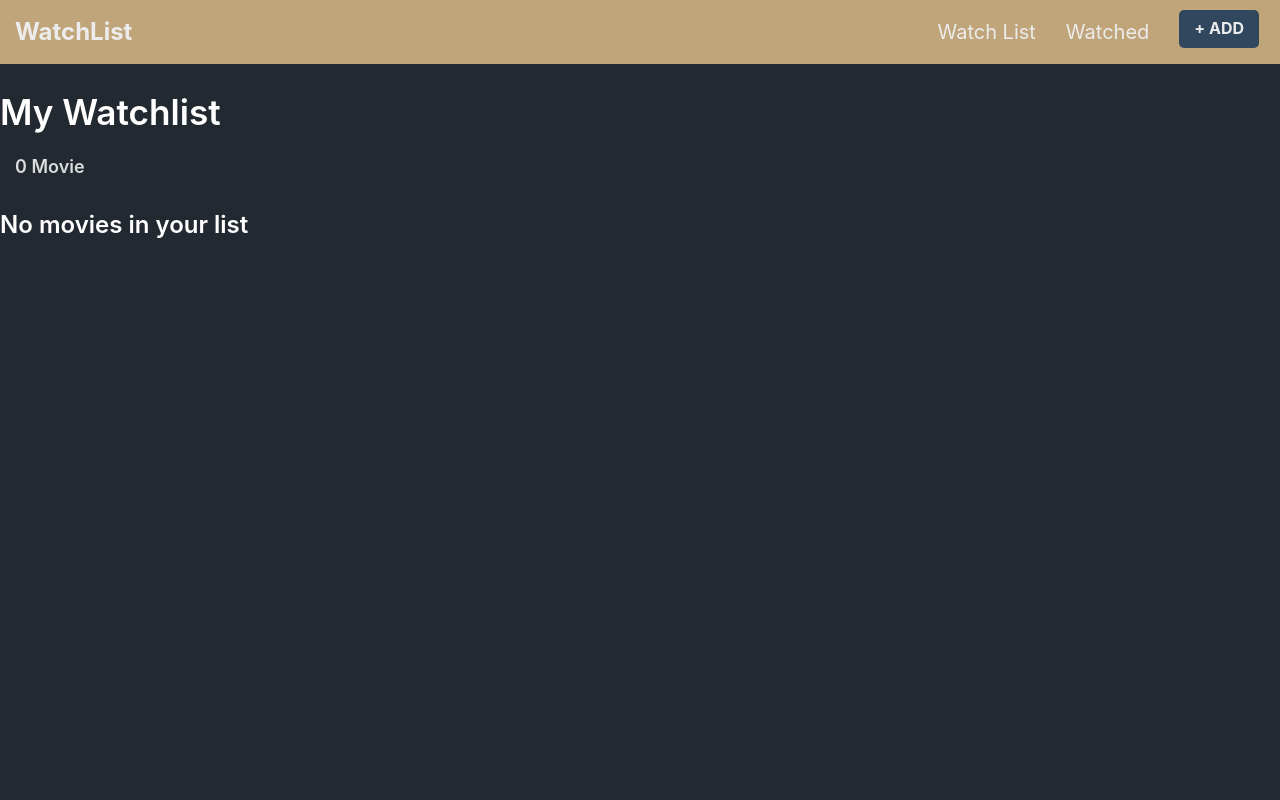
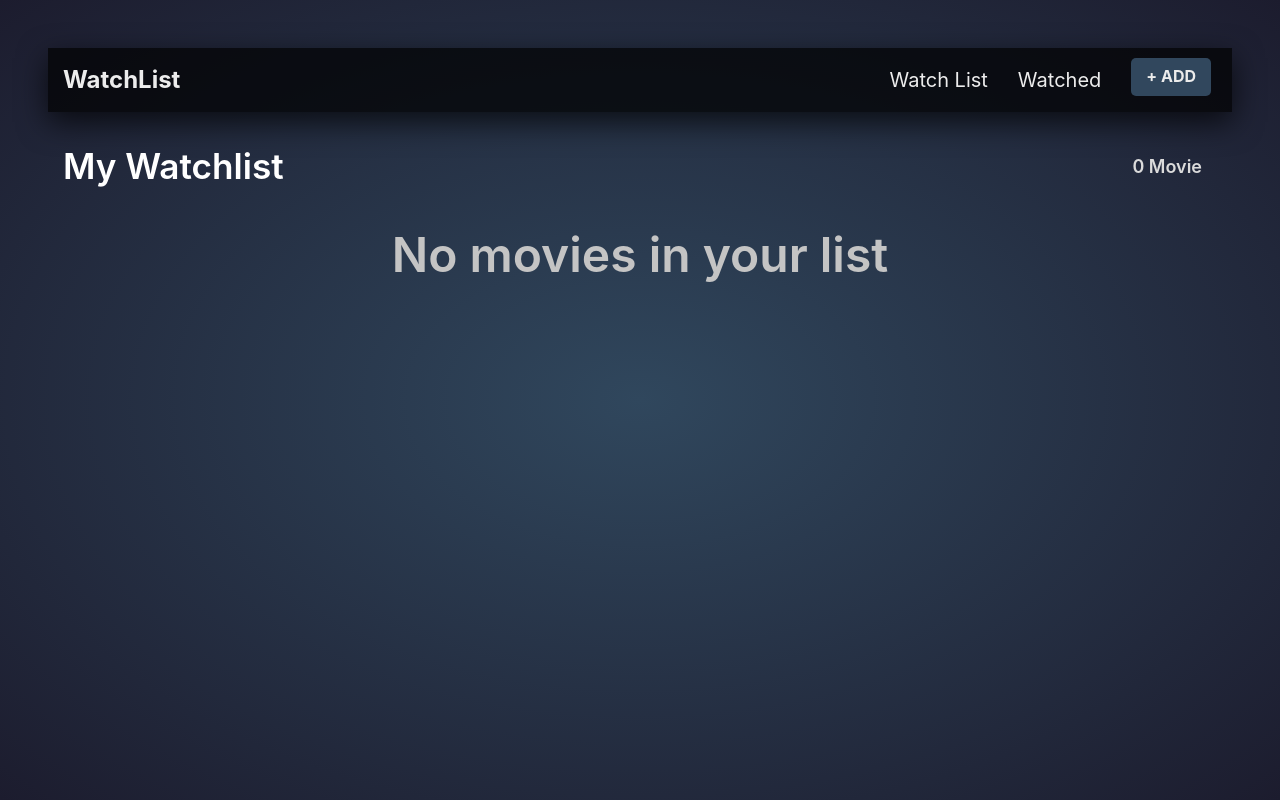
Before and after one commit to paubonilla/movie-playlist, a React (Create React App) app: page / in a window 1280 px wide. Built offline with nearby package versions, Linux system fonts and the light colour scheme.

Commit message:
update ui

```diff
--- a/src/App.js
+++ b/src/App.js
@@ -7,17 +7,20 @@ import Add from './pages/Add/Add'
 import './App.scss'
 import './lib/font-awesome/css/all.min.css'
 import { GlobalProvider } from './context/GlobalState'
+import { AppContainer } from './styled'
 
 function App() {
   return (
     <GlobalProvider>
       <Router>
+        <AppContainer>
           <Header />
           <Switch>
             <Route path="/" exact component={WatchList} />
             <Route path="/watched" component={Watched} />
             <Route path="/add" component={Add} />
           </Switch>
+        </AppContainer>
       </Router>
     </GlobalProvider>
   );
--- a/src/App.scss
+++ b/src/App.scss
@@ -4,7 +4,6 @@ body {
   padding: 0;
   margin: 0;
   max-width: none;
-  background-color: #222931;
 }
 
 *,
--- a/src/components/cards/MovieCard/index.js
+++ b/src/components/cards/MovieCard/index.js
@@ -2,17 +2,20 @@ import styled from 'styled-components'
 
 export const MovieCardContainer = styled.div`
   width: 100%;
-  border-radius: 5px;
+  border-radius: 10px;
   overflow: hidden;
   position: relative;
   border: 0;
   display: block;
+  box-shadow: 0px 10px 30px rgba(0, 0, 0, 0.7);
   img {
     width: 100%;
     display: block;
+    border-radius: 10px;
   }
   &:hover .overlay {
     border: 3px solid #4DD3C2;
+    border-radius: 10px;
   }
   .overlay {
     position: absolute;
--- a/src/components/cards/ResultCard/index.js
+++ b/src/components/cards/ResultCard/index.js
@@ -11,7 +11,7 @@ export const PosterWrapper = styled.div`
     width: 75px;
     height: 113px;
     background-color: #dbdada;
-    border-radius: 5px;
+    border-radius: 10px;
     margin-right: 15px;
     display: block;
     color: transparent;
--- a/src/components/layout/index.js
+++ b/src/components/layout/index.js
@@ -1,7 +1,8 @@
 import styled from 'styled-components'
 
 export const HeaderContainer = styled.div`
-  background-color: #C1A57A;
+  background-color: rgba(0, 0, 0, 0.7);
+  box-shadow: 0px 10px 30px rgba(0, 0, 0, 0.7);
   a {
     color: #ECECEC;
     font-size: 1.25rem;
--- a/src/pages/WatchList/WatchList.js
+++ b/src/pages/WatchList/WatchList.js
@@ -1,31 +1,33 @@
 import React, { useContext } from 'react'
 import { GlobalContext } from '../../context/GlobalState'
 import MovieCard from '../../components/cards/MovieCard/MovieCard'
+import { MoviePage, MovieGrid } from '../Watched/index'
+import { Container } from '../../styled'
 
 const WatchList = () => {
   const { watchList } = useContext(GlobalContext);
   return (
-    <div className="movie-page">
-      <div className="container">
+    <MoviePage>
+      <Container>
         <div className="header">
           <h1 className="heading">My Watchlist</h1>
           <span className="count-pill">{watchList.length} {watchList.length === 0 ? 'Movie' : 'Movies'}</span>
         </div>
         {watchList.length > 0 ? (
-          <div className="movie-grid">
+          <MovieGrid className="movie-grid">
             {watchList.map(movie => (
               <MovieCard
                 movie={movie}
                 type="watchList"
               />
             ))}
-          </div>
+          </MovieGrid>
         ) : (
             <h2 className="no-movies">No movies in your list</h2>
           )}
 
-      </div>
-    </div>
+      </Container>
+    </MoviePage>
   )
 }
 
--- a/src/styled/index.js
+++ b/src/styled/index.js
@@ -1,4 +1,10 @@
 import styled from 'styled-components'
+
+export const AppContainer = styled.div`
+  padding: 3rem;
+  height: 100vh;
+  background: radial-gradient(#30475D, #1C1C2E);
+`
 
 export const Container = styled.div`
   padding-right: 15px;
```
Also changed, not shown: src/pages/WatchList/index.js (added, +28 -0 lines). Lines whose indentation alone changed are shown as unchanged.
